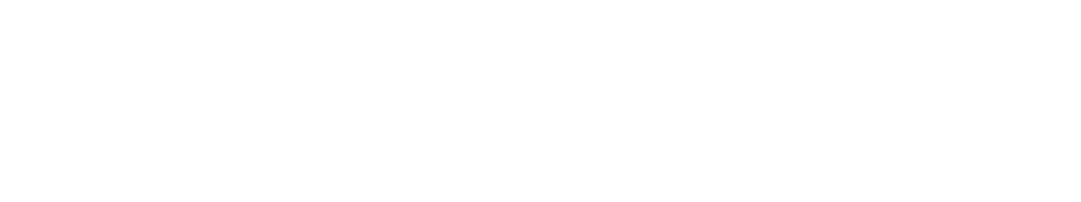
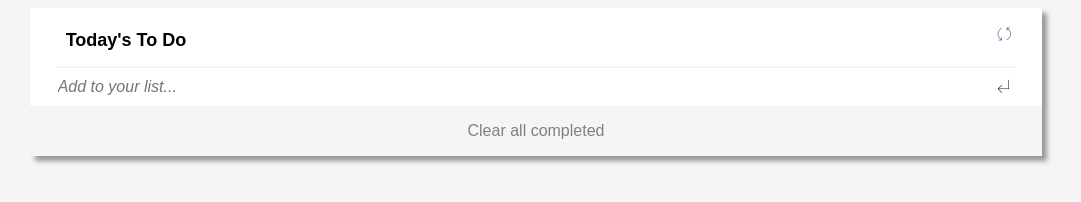
Before and after one commit to AlucardSanin/To_Do_List, a website built with webpack: page src/index.html in a window 1280 px wide. Shown: the whole page, without its empty margins (104-1185 px from the left). Built offline with nearby package versions, Linux system fonts and the light colour scheme.

Commit message:
Fix Linter Error

```diff
--- a/src/index.html
+++ b/src/index.html
@@ -8,5 +8,6 @@
 </head>
 <body>
    <div class="container"></div>
+   <script src="../dist/main.js"></script>
 </body>
 </html>
```
Also changed, not shown: dist/index.html, dist/main.js.
